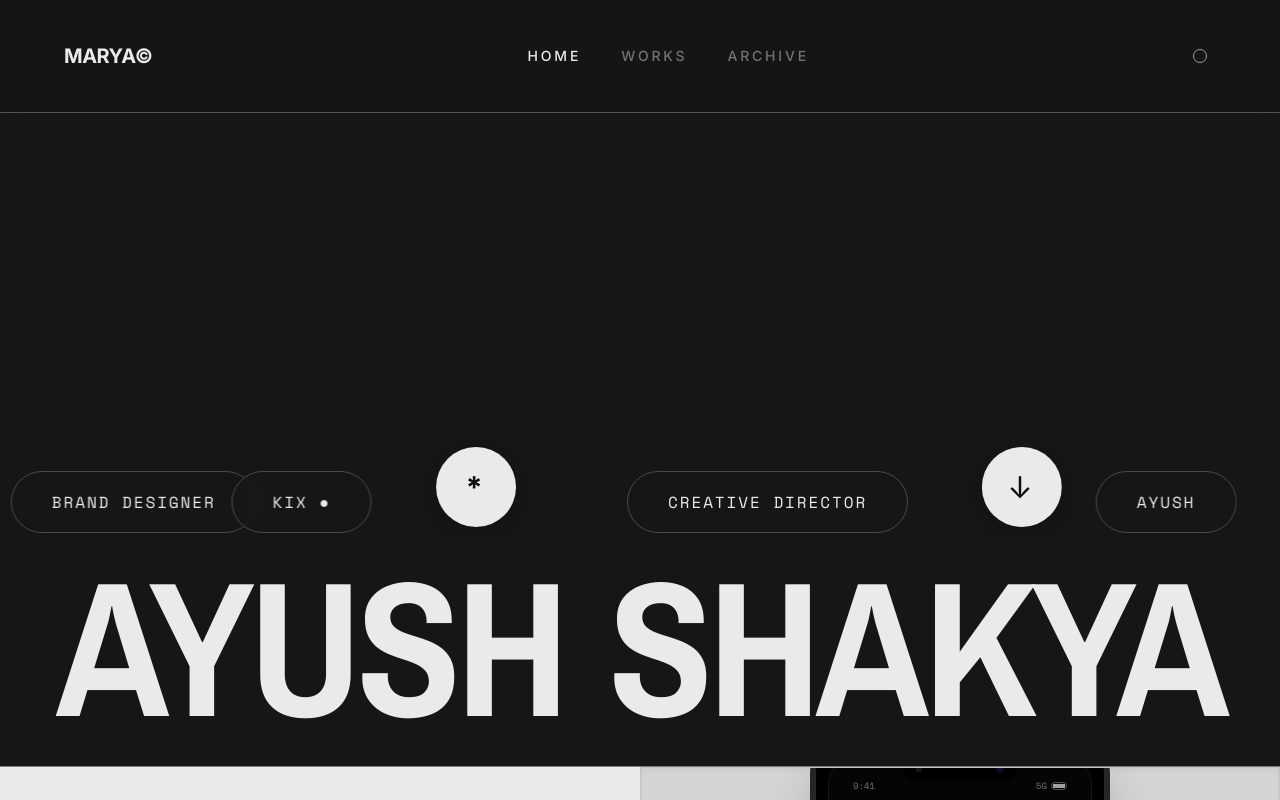
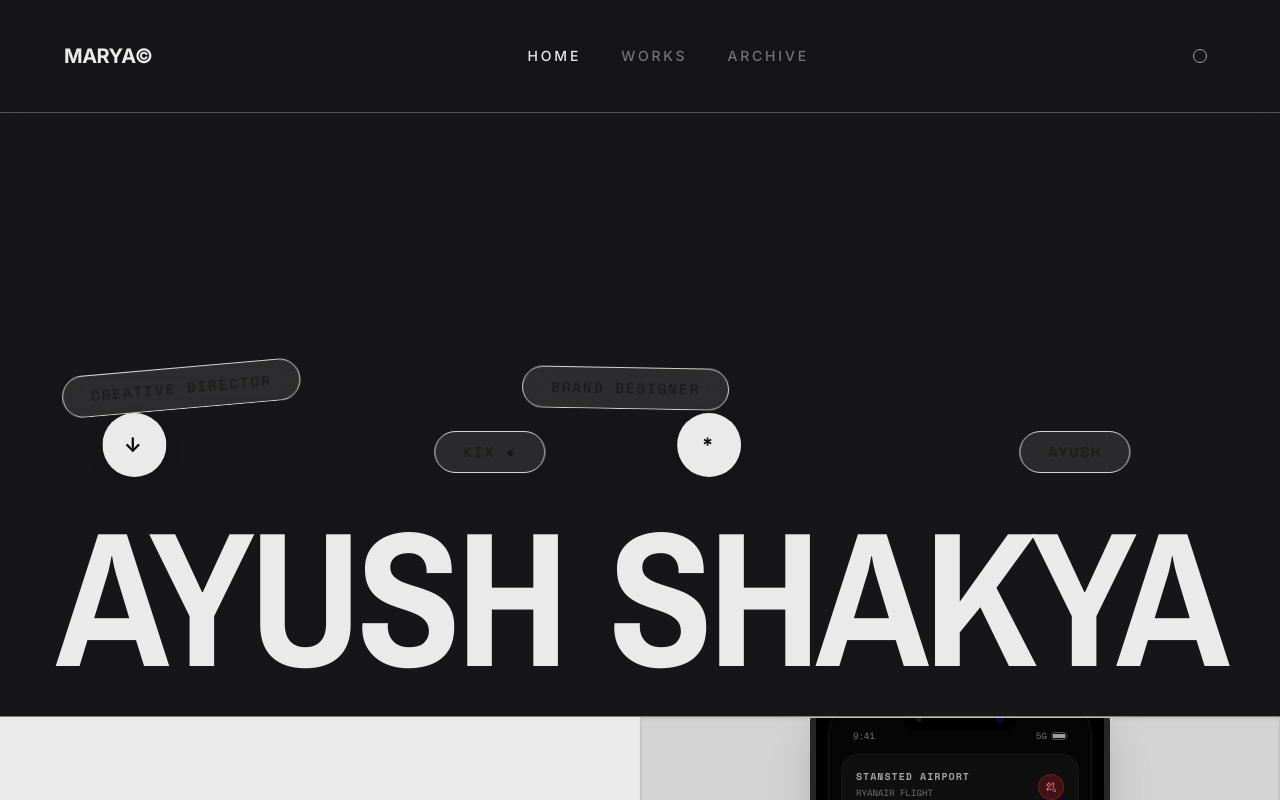
Before and after one commit to AyShakya/Portfolio-AyushShakya, a React (Vite) app: page / in a window 1280 px wide. Shown: the top 800 px of the page. Built offline with nearby package versions, Linux system fonts and the light colour scheme.

Commit message:
style(widgets): adjust FloatingPills size, colors, and physics

```diff
--- a/src/components/FloatingPills.jsx
+++ b/src/components/FloatingPills.jsx
@@ -18,12 +18,12 @@ export default function FloatingPills() {
 
   // Physics state stored in a ref for frame-by-frame updates
   const pillsRef = useRef([
-    { text: 'BRAND DESIGNER', type: 'oval', w: 150, h: 50 },
-    { text: 'KIX \u25CF', type: 'kix', w: 100, h: 50 },
-    { text: '*', type: 'circle', w: 64, h: 64 },
-    { text: 'CREATIVE DIRECTOR', type: 'oval', w: 200, h: 50 },
-    { text: '\u2193', type: 'circle-arrow', w: 64, h: 64 },
-    { text: 'AYUSH', type: 'oval-small', w: 110, h: 50 }
+    { text: 'BRAND DESIGNER', type: 'oval', w: 150, h: 50, rotate: 1 },
+    { text: 'KIX \u25CF', type: 'kix', w: 100, h: 50, rotate: 0 },
+    { text: '*', type: 'circle', w: 64, h: 64, rotate: 0 },
+    { text: 'CREATIVE DIRECTOR', type: 'oval', w: 200, h: 50, rotate: -5 },
+    { text: '\u2193', type: 'circle-arrow', w: 64, h: 64, rotate: 0 },
+    { text: 'AYUSH', type: 'oval-small', w: 110, h: 50, rotate: 0 }
   ].map((pill, idx) => ({
     ...pill,
     x: 0,
@@ -53,23 +53,27 @@ export default function FloatingPills() {
         setContainerSize({ width: w, height: h });
 
         const isMobile = w < 768;
-        pillsRef.current.forEach((pill, idx) => {
+        pillsRef.current.forEach((pill) => {
           let pillW = pill.w;
           let pillH = pill.h;
 
           if (pill.type === 'circle' || pill.type === 'circle-arrow') {
-            pillW = isMobile ? 64 : 80;
-            pillH = isMobile ? 64 : 80;
+            pillW = isMobile ? 48 : 64;
+            pillH = isMobile ? 48 : 64;
             pill.radius = pillW / 2;
           } else {
-            if (pill.type === 'oval-small') {
-              pillW = isMobile ? 100 : 120;
-            } else if (pill.text.length > 12) {
-              pillW = isMobile ? 180 : 220;
+            if (pill.text === 'AYUSH') {
+              pillW = isMobile ? 80 : 100;
+            } else if (pill.text === 'CREATIVE DIRECTOR') {
+              pillW = isMobile ? 160 : 200;
+            } else if (pill.text === 'BRAND DESIGNER') {
+              pillW = isMobile ? 140 : 170;
+            } else if (pill.text === 'KIX \u25CF') {
+              pillW = isMobile ? 90 : 110;
             } else {
-              pillW = isMobile ? 120 : 150;
+              pillW = isMobile ? 100 : 130;
             }
-            pillH = isMobile ? 48 : 56;
+            pillH = isMobile ? 38 : 46;
             // Bounding radius is average of width and height / 2 to make capsule stacking look natural
             pill.radius = (pillW + pillH) / 4;
           }
@@ -79,13 +83,37 @@ export default function FloatingPills() {
 
           // If not initialized, place them at columns and start falling from random top coordinates
           if (pill.x === 0 && pill.y === 0) {
-            const segment = w / pillsRef.current.length;
-            pill.x = segment * idx + Math.random() * (segment - pillW);
-            // Drop height starts randomly above screen boundary
-            pill.y = -350 - Math.random() * 250;
-            // Add diagonal drop vector velocity
-            pill.vx = -4 + Math.random() * 8;
-            pill.vy = 4 + Math.random() * 6;
+            let targetXPercent = 0.5;
+            let dropHeight = -150;
+
+            if (pill.text === 'CREATIVE DIRECTOR') {
+              targetXPercent = 0.16;
+              dropHeight = -350; // drops later, stacks on arrow
+            } else if (pill.text === '\u2193') {
+              targetXPercent = 0.12;
+              dropHeight = -150; // drops first
+            } else if (pill.text === 'KIX \u25CF') {
+              targetXPercent = 0.35;
+              dropHeight = -220;
+            } else if (pill.text === 'BRAND DESIGNER') {
+              targetXPercent = 0.52;
+              dropHeight = -150; // drops first
+            } else if (pill.text === '*') {
+              targetXPercent = 0.56;
+              dropHeight = -350; // drops later, stacks on BRAND DESIGNER
+            } else if (pill.text === 'AYUSH') {
+              targetXPercent = 0.85;
+              dropHeight = -200;
+            }
+
+            // Set initial position
+            pill.x = w * targetXPercent - pillW / 2;
+            pill.x = Math.max(15, Math.min(w - pillW - 15, pill.x));
+            pill.y = dropHeight - Math.random() * 50;
+
+            // Subtle random horizontal velocity so it feels natural, but minimal to prevent scattering
+            pill.vx = -1 + Math.random() * 2;
+            pill.vy = 4 + Math.random() * 3;
           }
         });
         setIsReady(true);
@@ -122,7 +150,6 @@ export default function FloatingPills() {
         });
 
         // 2. Resolve Pill-to-Pill Box Collisions & Enforce strict boundary walls
-        // Run solver multiple times per frame for stiffness/stability
         const bounce = 0.55;
         const pad = 10;
 
@@ -174,7 +201,6 @@ export default function FloatingPills() {
                   p1.vx -= nx * 1.5;
                   p1.vy -= ny * 1.5;
                 } else {
-                  // Both push away relative to mass
                   const totalMass = p1.mass + p2.mass;
                   const ratio1 = p2.mass / totalMass;
                   const ratio2 = p1.mass / totalMass;
@@ -202,9 +228,9 @@ export default function FloatingPills() {
             }
           }
 
-          // Pass B: Enforce boundaries immediately (keeps elements inside walls strictly!)
+          // Pass B: Enforce boundaries immediately
           pills.forEach((pill, idx) => {
-            if (idx === dragIdx) return; // Handled strictly in pointermove
+            if (idx === dragIdx) return;
 
             // Left Wall
             if (pill.x < pad) {
@@ -287,7 +313,6 @@ export default function FloatingPills() {
       targetX = Math.max(pad, Math.min(w - pill.width - pad, targetX));
       targetY = Math.max(pad, Math.min(h - pill.height - pad, targetY));
 
-      // Calculate throwing velocity
       pill.vx = (targetX - pill.x) * 0.75;
       pill.vy = (targetY - pill.y) * 0.75;
 
@@ -310,7 +335,7 @@ export default function FloatingPills() {
   return (
     <div
       ref={containerRef}
-      className="relative w-full h-[320px] md:h-[400px] overflow-hidden select-none bg-transparent"
+      className="relative w-full h-[280px] md:h-[350px] overflow-hidden select-none bg-transparent"
     >
       {isReady && pillsRef.current.map((pill, idx) => {
         const isCircle = pill.type === 'circle' || pill.type === 'circle-arrow';
@@ -321,20 +346,19 @@ export default function FloatingPills() {
             style={{
               x: pill.motionX,
               y: pill.motionY,
-              opacity: pill.motionOpacity
+              opacity: pill.motionOpacity,
+              rotate: pill.rotate || 0
             }}
             onPointerDown={(e) => handlePointerDown(e, idx)}
-            whileHover={{ scale: 1.04 }}
-            className={`absolute left-0 top-0 cursor-grab active:cursor-grabbing select-none font-mono tracking-[0.12em] border transition-colors duration-300 ${
+            whileHover={{ scale: 1.05 }}
+            className={`absolute left-0 top-0 cursor-grab active:cursor-grabbing select-none font-mono tracking-[0.15em] border transition-colors duration-300 ${
               isCircle
-                ? 'w-16 h-16 md:w-20 md:h-20 rounded-full flex items-center justify-center text-2xl md:text-3xl font-sans'
-                : 'px-8 py-3.5 md:px-10 md:py-4.5 rounded-full text-sm md:text-base'
+                ? 'w-12 h-12 md:w-16 md:h-16 rounded-full flex items-center justify-center text-lg md:text-xl font-sans'
+                : 'px-5 py-2 md:px-7 md:py-2.5 rounded-full text-xs md:text-sm'
             } ${
-              pill.type === 'circle'
-                ? 'bg-[#eaeaea] dark:bg-[#eaeaea] text-[#0d0d0e] dark:text-[#0d0d0e] border-transparent shadow-[0_6px_16px_rgba(0,0,0,0.15)] font-bold'
-                : pill.type === 'circle-arrow'
-                ? 'bg-[#eaeaea] dark:bg-[#eaeaea] text-[#0d0d0e] dark:text-[#0d0d0e] border-transparent shadow-[0_6px_16px_rgba(0,0,0,0.15)] font-sans'
-                : 'bg-transparent text-[#eaeaea] dark:text-[#eaeaea] border-[#eaeaea]/25 dark:border-[#eaeaea]/25 backdrop-blur-sm'
+              pill.type === 'circle' || pill.type === 'circle-arrow'
+                ? 'bg-[#eaeaea] dark:bg-[#eaeaea] text-[#0d0d0e] dark:text-[#0d0d0e] border-transparent shadow-[0_6px_16px_rgba(0,0,0,0.12)] font-bold'
+                : 'bg-white/10 dark:bg-black/40 text-neutral-900 dark:text-[#eaeaea] border-neutral-300 dark:border-[#eaeaea]/20 backdrop-blur-md'
             }`}
           >
             {pill.text}
```
